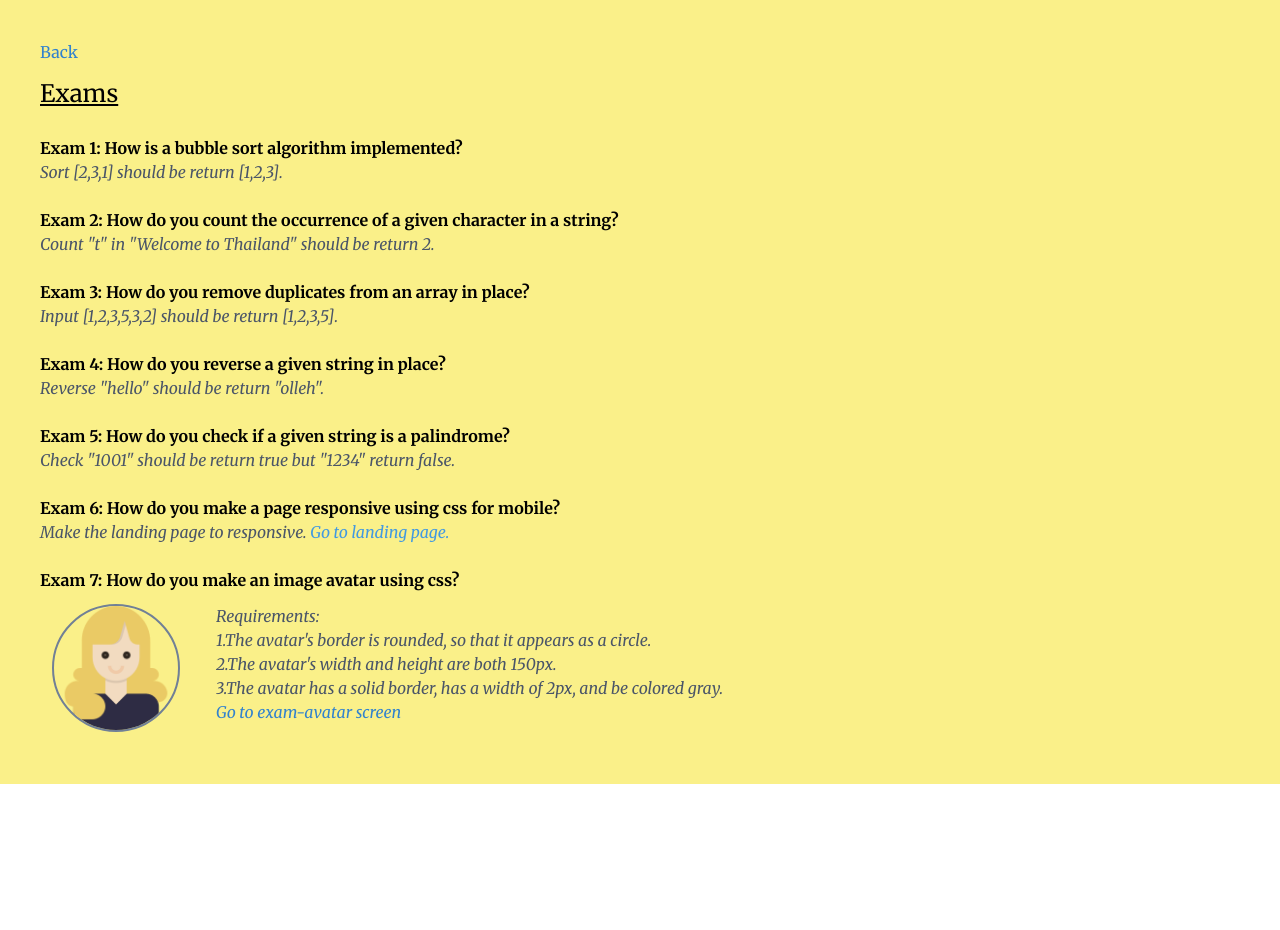
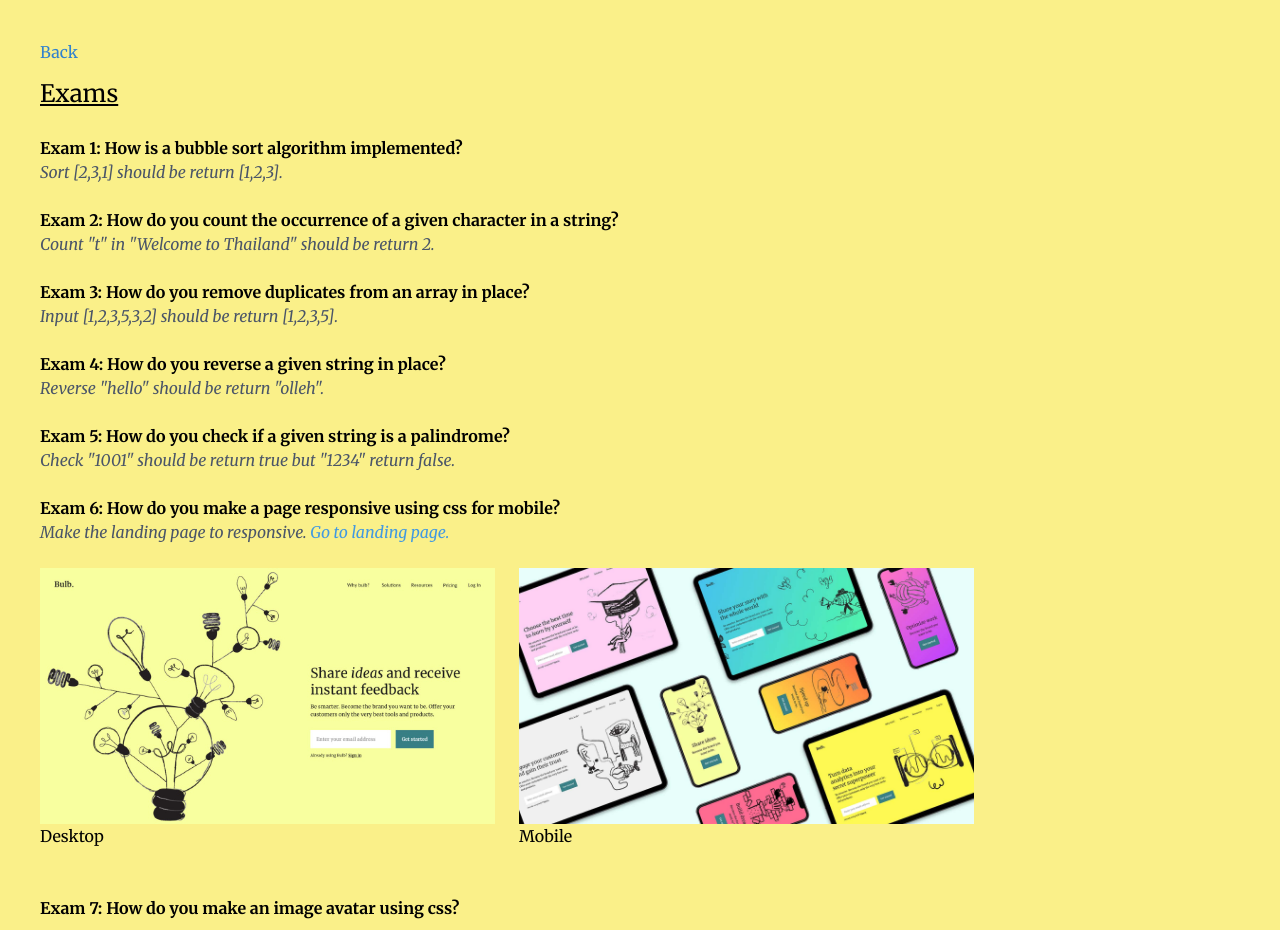
Before and after one commit to panuwat-mchu/exam-angular, an Angular app: page /exams in a window 1280 px wide. Shown: the top 930 px of the page. Before the commit the page ends 800 px from the top, so only its background shows below. Built offline with nearby package versions, Linux system fonts and the light colour scheme.

Commit message:
add proptotype image

```diff
--- a/src/app/exam/exam.component.html
+++ b/src/app/exam/exam.component.html
@@ -12,7 +12,20 @@
     <h3 class=" mt-6 font-bold">Exam 5: How do you check if a given string is a palindrome?</h3>
     <p class=" italic text-gray-700">Check "1001" should be return true but "1234" return false.</p>
     <h3 class=" mt-6 font-bold">Exam 6: How do you make a page responsive using css for mobile?</h3>
-    <p class=" italic text-gray-700">Make <a routerLink="">the landing page</a> to responsive. <a class=" text-blue-500" routerLink="">Go to landing page.</a></p>
+    <p class=" italic text-gray-700">
+        Make <a routerLink="">the landing page</a> to responsive. <a class=" text-blue-500" routerLink="">Go to landing page.</a>
+    </p>
+    <div class=" flex">
+        <figure class=" pt-6">
+            <img class=" w-auto h-64" src="assets/img/landing-page-desktop.jpg" alt="">
+            <caption>Desktop</caption>
+        </figure>
+        <figure class=" p-6">
+            <img class=" w-auto h-64" src="assets/img/landing-page-mobile.jpg" alt="">
+            <caption>Mobile</caption>
+
+        </figure>
+    </div>
     <h3 class=" mt-6 font-bold">Exam 7: How do you make an image avatar using css?</h3>
     <div class=" flex">
         <img class=" w-32 h-auto m-3 rounded-full border-2 border-gray-600" src="assets/img/avatar.png" alt="">
```
